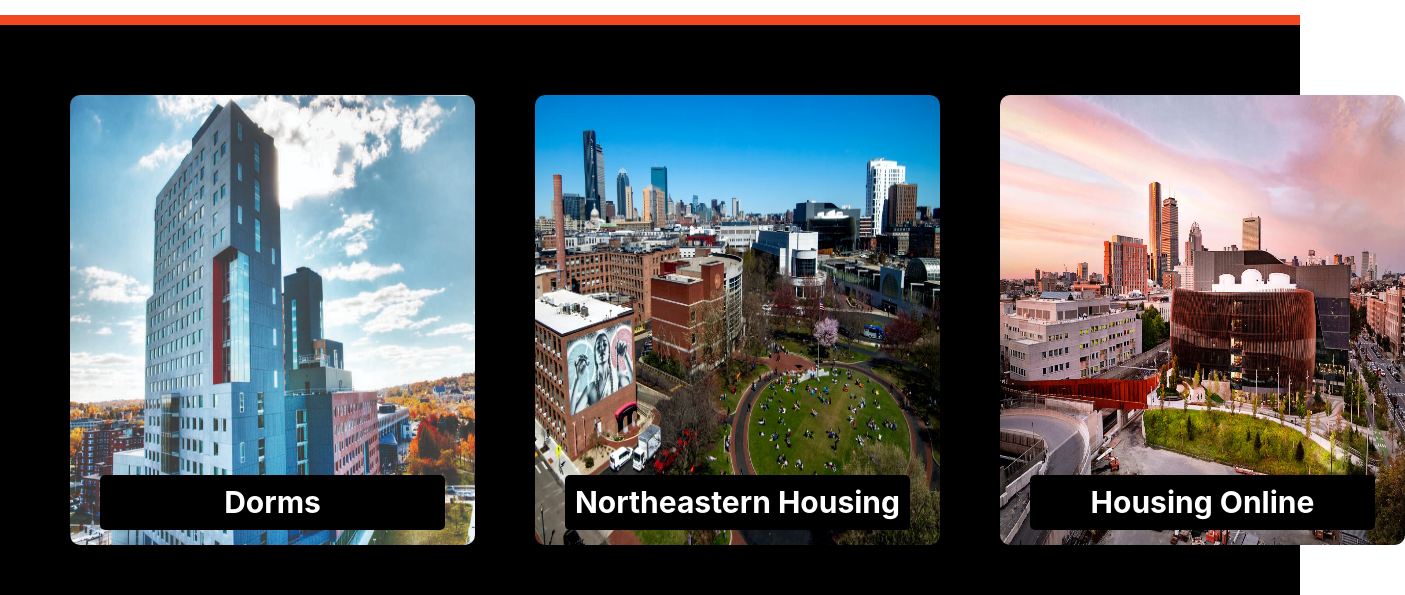
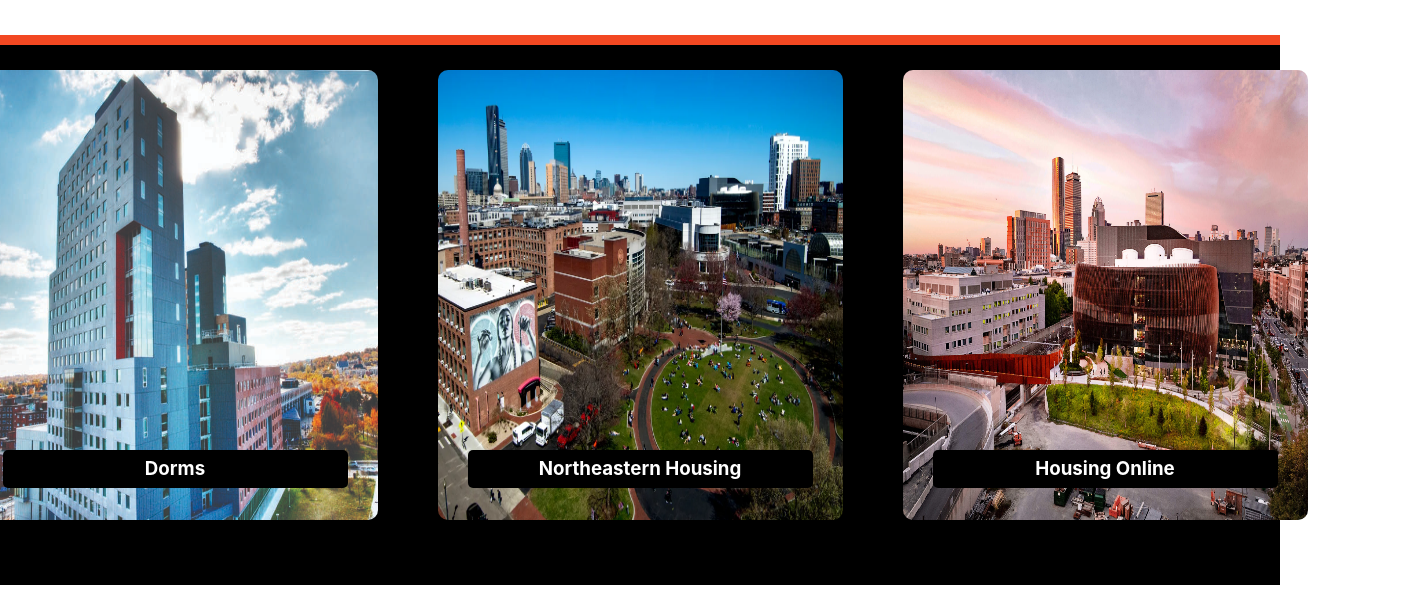
Before and after one commit to Oasis-NEU/s24-group10, a React (Vite) app: page / in a window 1280 px wide. Shown: the part 3325-3920 px from the top of the page, 1405 px wide, since content can reach past the window. Built offline with nearby package versions, Linux system fonts and the light colour scheme; no server answers; the database is empty.

Commit message:
Fixed page size

```diff
--- a/src/App.css
+++ b/src/App.css
@@ -213,12 +213,14 @@
 }
 
 .cardSection {
+  display: flex;
+  align-items: center;
+  justify-content: center;
   border-top: 10px solid #F24822;
-  display: flex;
   width: 100%;
+  margin: 0px;
   height: 500px;
-  padding: 40px;
-  margin-left: -20px;
+  padding-bottom: 40px;
   background-color: black;
 }
 
--- a/src/App.jsx
+++ b/src/App.jsx
@@ -146,11 +146,12 @@
           ))}
         </table>
         <br />
-        <div className="cardSection">
-          <a href="#Dorms" className="card"  >  <img className="cardImage" src="src/assets/IV.jpeg" /> <h3> Dorms </h3> </a>
-          <a href="https://housing.northeastern.edu/" target="_blank" className="card">  <img className="cardImage" src="src/assets/NEUHousing.webp" /> <h3> Northeastern Housing </h3> </a>
-          <a href="https://mercury.neu.edu/RunFeature/RunFeature?ftl=Xbff75b7fe39b4d84878a96b942409c5d" target="_blank" className="card">  <img className="cardImage" src="src/assets/ISEC.jpg" /> <h3> Housing Online </h3> </a>
-        </div>
+      </div>
+
+      <div className="cardSection">
+        <a href="#Dorms" className="card"  >  <img className="cardImage" src="src/assets/IV.jpeg" /> <h3> Dorms </h3> </a>
+        <a href="https://housing.northeastern.edu/" target="_blank" className="card">  <img className="cardImage" src="src/assets/NEUHousing.webp" /> <h3> Northeastern Housing </h3> </a>
+        <a href="https://mercury.neu.edu/RunFeature/RunFeature?ftl=Xbff75b7fe39b4d84878a96b942409c5d" target="_blank" className="card">  <img className="cardImage" src="src/assets/ISEC.jpg" /> <h3> Housing Online </h3> </a>
       </div>
 
     </BrowserRouter>
```
